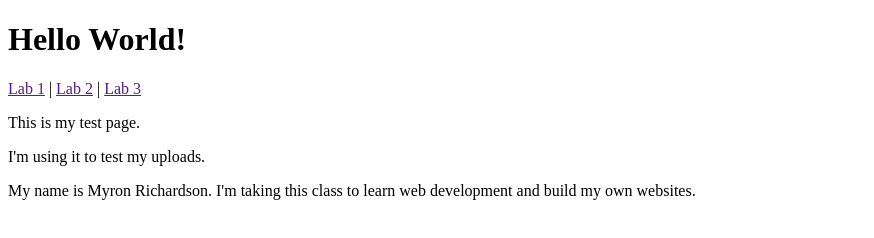
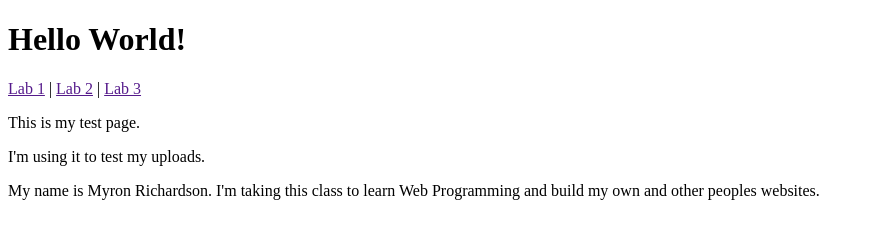
Before and after one commit to stylzsog11-del/javascript, a plain HTML site: page test.html in a window 1280 px wide. Shown: the whole page, without its empty margins (0-874 px from the left). Drawn offline with Linux system fonts and the light colour scheme.

Commit message:
update commit

```diff
--- a/test.html
+++ b/test.html
@@ -12,6 +12,6 @@
 		</nav>
 		<p>This is my test page.</p>
 		<p>I'm using it to test my uploads.</p>
-		<p>My name is Myron Richardson. I'm taking this class to learn web development and build my own websites.</p>
+		<p>My name is Myron Richardson. I'm taking this class to learn Web Programming and build my own and other peoples websites.</p>
 	</body>
 </html>
```
